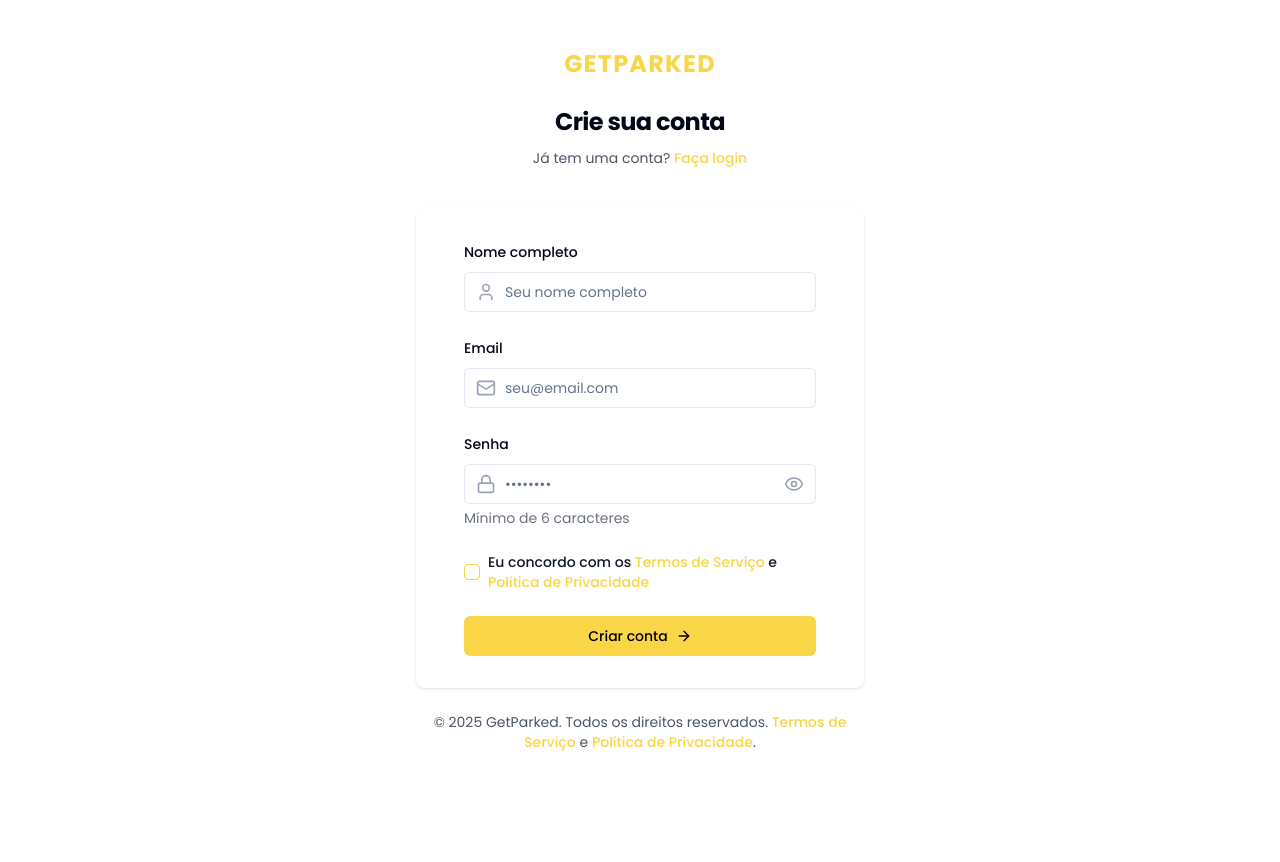
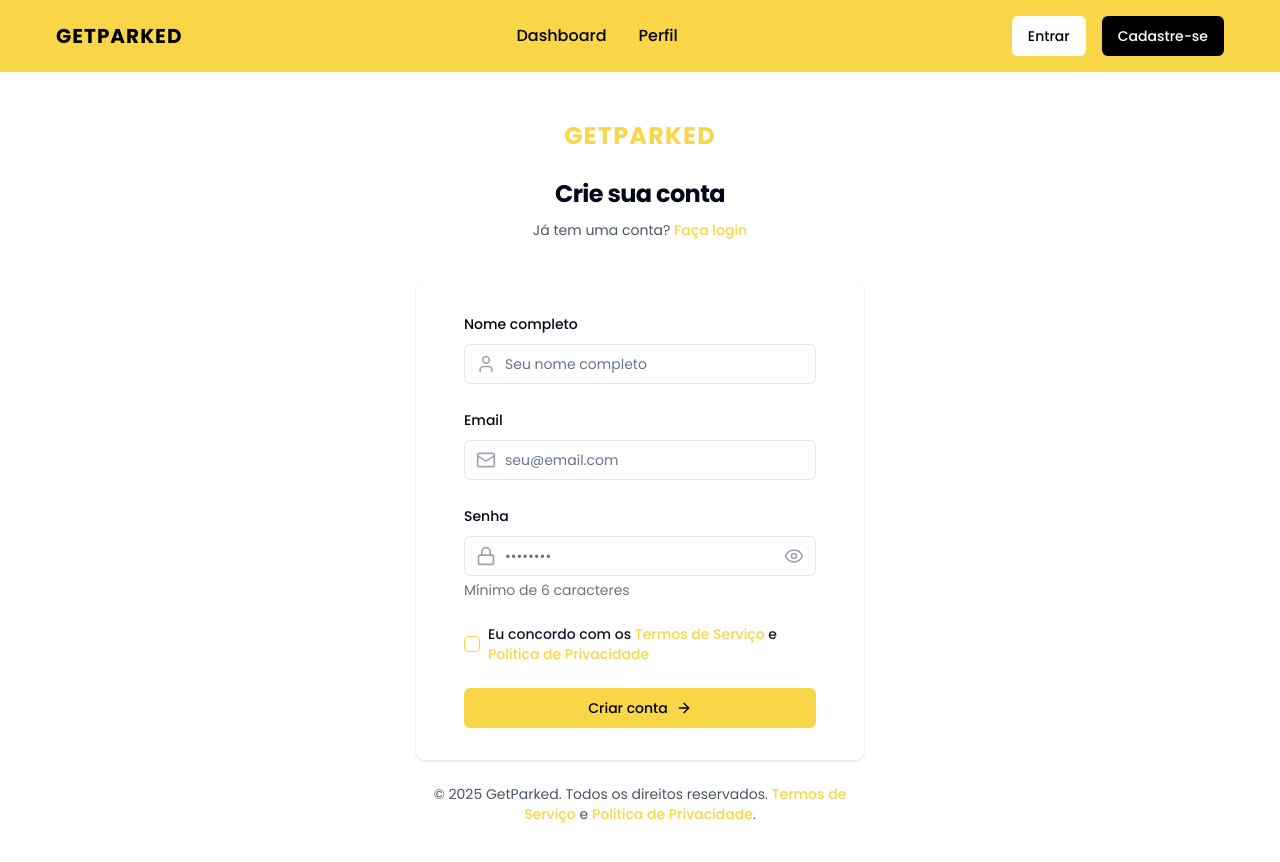
Before and after one commit to ricardoAlmeidaEtic/getParked, a Next.js app: page /auth/signup in a window 1280 px wide. Shown: the top 862 px of the page. Before the commit the page ends 800 px from the top, so only its background shows below. Built offline with nearby package versions, Linux system fonts and the light colour scheme; no server answers.

Commit message:
fix: improve auth flow and protected routes

```diff
--- a/src/app/auth/signin/page.tsx
+++ b/src/app/auth/signin/page.tsx
@@ -74,7 +74,7 @@ export default function SignInPage() {
       }
 
       showToast.success("Login realizado com sucesso!")
-      router.push("/")
+      router.push("/dashboard")
     } catch (err: any) {
       const errorMessage = err.message || "Ocorreu um erro ao fazer login"
       setError(errorMessage)
--- a/src/app/auth/signup/page.tsx
+++ b/src/app/auth/signup/page.tsx
@@ -75,7 +75,7 @@ export default function SignUpPage() {
         router.push("/auth/signin?message=confirm-email")
       } else if (data?.session) {
         showToast.success("Conta criada e login realizado com sucesso!")
-        router.push("/")
+        router.push("/dashboard")
       }
     } catch (err: any) {
       const message = err.message || "Ocorreu um erro ao criar sua conta"
--- a/src/app/layout.tsx
+++ b/src/app/layout.tsx
@@ -4,6 +4,7 @@ import { Toaster } from 'react-hot-toast'
 import '@/styles/globals.css'
 import { SupabaseProvider } from '@/providers/SupabaseProvider'
 import ProtectedRoute from '@/components/auth/protected-route'
+import Navbar from '@/components/layout/navbar'
 
 const poppins = Poppins({
   weight: ['400', '500', '600', '700'],
@@ -16,6 +17,17 @@ export const metadata: Metadata = {
   description: 'Sistema inteligente para gerenciamento de estacionamentos',
 }
 
+function AppLayout({ children }: { children: React.ReactNode }) {
+  return (
+    <div className="flex flex-col min-h-screen">
+      <Navbar />
+      <main className="flex-1">
+        {children}
+      </main>
+    </div>
+  )
+}
+
 export default function RootLayout({
   children,
 }: {
@@ -26,11 +38,11 @@ export default function RootLayout({
       <body className={poppins.className}>
         <SupabaseProvider>
           <Toaster />
-          <main className="min-h-screen">
-            <ProtectedRoute>
+          <ProtectedRoute>
+            <AppLayout>
               {children}
-            </ProtectedRoute>
-          </main>
+            </AppLayout>
+          </ProtectedRoute>
         </SupabaseProvider>
       </body>
     </html>
--- a/src/components/auth/protected-route.tsx
+++ b/src/components/auth/protected-route.tsx
@@ -30,9 +30,6 @@ export default function ProtectedRoute({ children }: ProtectedRouteProps) {
       </div>
     )
   }
-  if (!loading && user && pathname.startsWith("/auth")) {
-    router.push("/")
-    return null
-  }
+
   return <>{children}</>
 }
--- a/src/components/layout/navbar.tsx
+++ b/src/components/layout/navbar.tsx
@@ -6,6 +6,7 @@ import { usePathname } from "next/navigation"
 import { Button } from "@/components/ui/button"
 import MobileNav from "@/components/mobile-nav"
 import { User } from "lucide-react"
+import { useSupabase } from "@/providers/SupabaseProvider"
 
 interface NavbarProps {
   items?: {
@@ -16,15 +17,16 @@ interface NavbarProps {
 
 export default function Navbar({ items = [] }: NavbarProps) {
   const pathname = usePathname()
-  const [isLoggedIn, setIsLoggedIn] = useState(false)
+  const { user } = useSupabase()
 
-  useEffect(() => {
-    // Check if user is logged in
-    const userData = localStorage.getItem("user")
-    setIsLoggedIn(!!userData)
-  }, [pathname])
+  const isAuthPage = pathname?.startsWith('/auth')
+  const isDashboardPage = pathname?.startsWith('/dashboard')
+  const isProfilePage = pathname?.startsWith('/profile')
 
-  const defaultItems = [
+  const defaultItems = isAuthPage || isDashboardPage || isProfilePage ? [
+    { href: "/dashboard", label: "Dashboard" },
+    { href: "/profile", label: "Perfil" },
+  ] : [
     { href: "#features", label: "Recursos" },
     { href: "#how-it-works", label: "Como Funciona" },
     { href: "#pricing", label: "Planos" },
@@ -51,27 +53,33 @@ export default function Navbar({ items = [] }: NavbarProps) {
           ))}
         </nav>
         <div className="hidden md:flex items-center space-x-4">
-          {isLoggedIn ? (
+          {user ? (
+            <Link href="/profile">
               <Button
                 variant="outline"
                 className="bg-white text-primary-foreground border-none hover:bg-gray-100"
               >
-              <Link href="/perfil" className="flex items-center gap-2">
+                <span className="flex items-center gap-2">
                   <User className="h-4 w-4" />
                   Meu Perfil
+                </span>
+              </Button>
             </Link>
-            </Button>
           ) : (
             <>
+              <Link href="/auth/signin">
                 <Button
                   variant="outline"
                   className="bg-white text-primary-foreground border-none hover:bg-gray-100"
                 >
-                <Link href="/auth/signin">Entrar</Link>
+                  Entrar
                 </Button>
+              </Link>
+              <Link href="/auth/signup">
                 <Button className="bg-black text-white hover:bg-gray-800">
-                <Link href="/auth/signup">Cadastre-se</Link>
+                  Cadastre-se
                 </Button>
+              </Link>
             </>
           )}
         </div>
```
Lines whose indentation alone changed are shown as unchanged.
